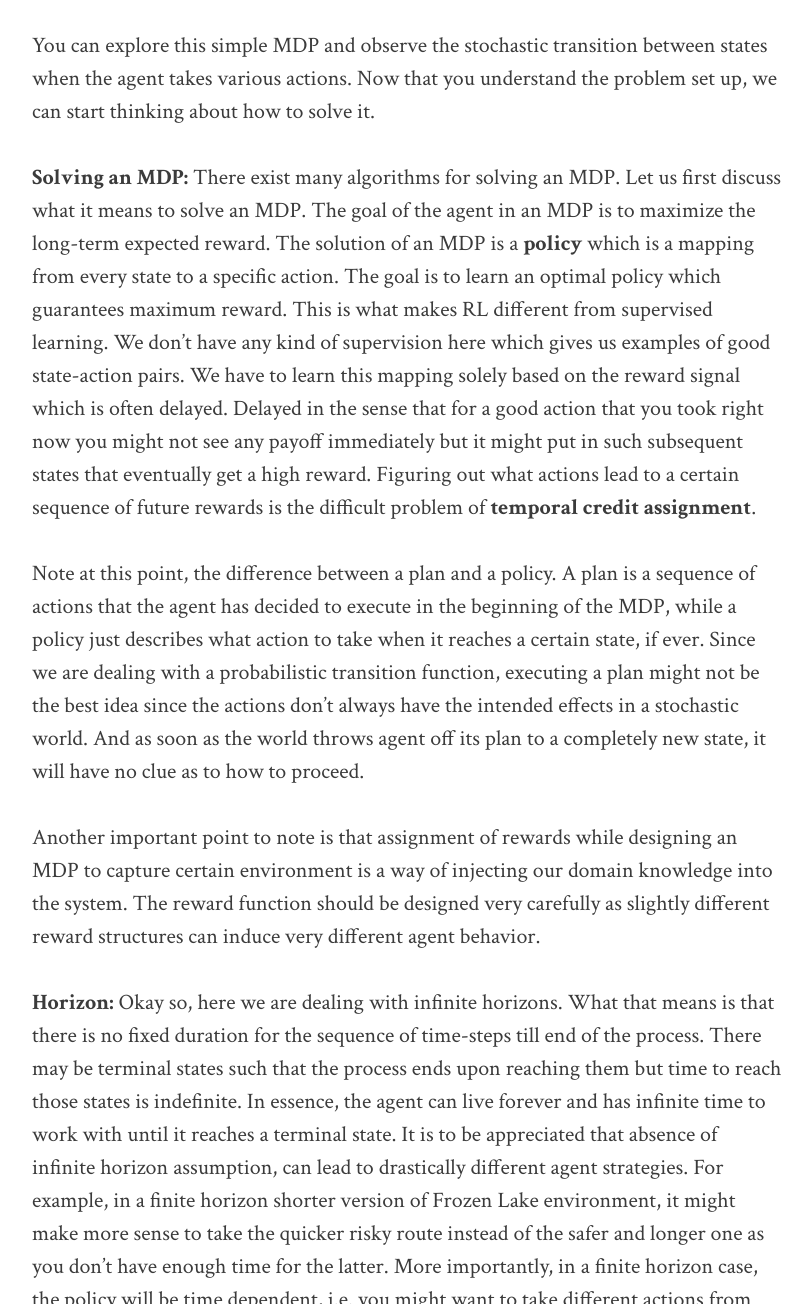
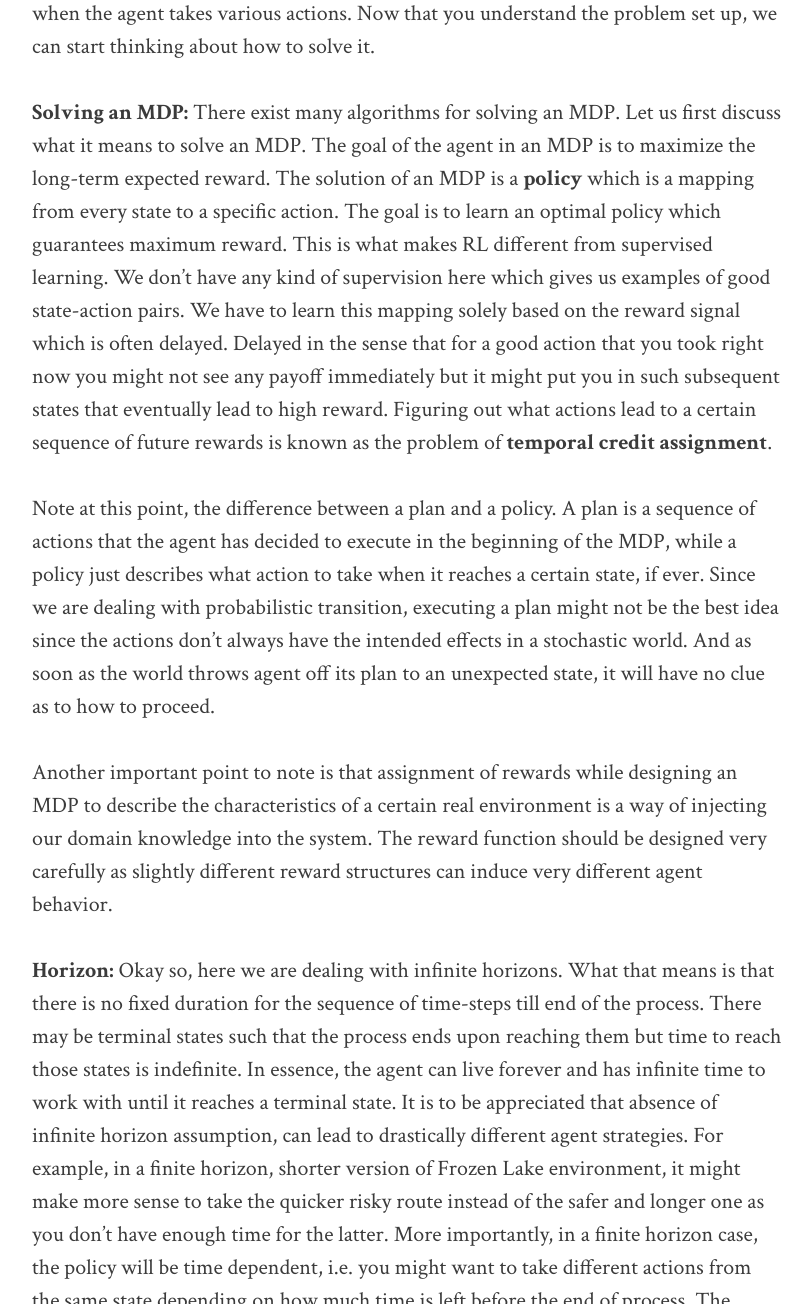
Before and after one commit to jaindeepali/jaindeepali.github.com, a Jekyll site: the page built from _posts/2017-09-26-Reinforcement-Learning-Notes-1.md, in a window 1280 px wide and 1400 px high, scrolled down 1514 px, cut to the strip 96-1400 px from the top of the window. Shown: the whole strip, without its empty margins (233-1045 px from the left). Built offline with Jekyll 4.4.1, drawn with Linux system fonts in a browser that asks for light colours; formulas are drawn with MathJax 3; comment, search, counter and statistics services are not loaded; some of the changed text lies outside the part shown.

Commit message:
Fix Typos

```diff
--- a/_posts/2017-09-26-Reinforcement-Learning-Notes-1.md
+++ b/_posts/2017-09-26-Reinforcement-Learning-Notes-1.md
@@ -14,26 +14,26 @@
 <!-- In this series of posts I will document my learnings from the course, the corresponding literature research and some experimentation. This is an exercise for me to revisit the content and explore some interesting research problems in more depth and to keep everything I have learned in one place. -->
 
 ### Reinforcement Learning Overview
-RL is a sub-field of artificial intelligence that deals with making agents learns to make decisions in new environments. The agents should learn by interacting with the environment and observing occasional reward (or reinforcement) signals rather than from direct supervision. <!-- Since you are here, I am sure you know how RL is awesome and has been used to solve all kinds of exciting problems. Okay, enough talk! Let's get to the real stuff. -->
+RL is a sub-field of artificial intelligence that deals with making agents learn to make decisions in new environments. The agents should learn by interacting with the environment and observing occasional reward (or reinforcement) signals rather than from direct supervision. <!-- Since you are here, I am sure you know how RL is awesome and has been used to solve all kinds of exciting problems. Okay, enough talk! Let's get to the real stuff. -->
 
 ### Markov Decision Process
-**Definition:** The single agent reinforcement learning problem is usually formalized using the classical concept of Markov Decision Processes. An MDP is characterized by the tuple $\langle S, A, R(s,a), T(s,a,s') \rangle$. Consider an environment with $n$ states. $S$ denotes the set of all states in the environment. The environment is stochastic and stationary. An agent interacting with this environment can take an action out of the $A$ of available actions in any state s. The probability of transitioning from a state, $s$ to the next state, $s'$ after the agent has taken an action $a$, is given by the transition function $T(s,a,s')$. $T$ represents the set of rules or physics of the environment. The Markovian property holds i.e. only the current states matters in deciding the probability of transition to next state. Thus agents actions have consequences in the environment as they influence the probability distribution of transition to next state. $R(s,a)$ represents the scalar reward that the agent receives for taking an action a in state s. The process of observing a state, taking an action, receiving the reward and moving to the next state keeps repeating till the end of the episode.
 
+**Definition:** The single agent reinforcement learning problem is usually formalized using the classical concept of a Markov Decision Process. An MDP is characterized by the tuple $\langle S, A, R(s,a), T(s,a,s') \rangle$. Consider an environment with $n$ states. $S$ denotes the set of all states in the environment. Let the environment be stochastic but stationary. An agent interacting with this environment can take an action from the set $A$ of available actions in any state s. The probability of transitioning from a state, $s$ to the next state, $s'$ after the agent has taken an action $a$, is given by the transition function $T(s,a,s')$. $T$ represents the set of rules for progression or *physics* of the environment. Notice the Markovian assumption here i.e. the probability of transition to next state depends only on the current state and action. Thus agents actions have consequences in the environment as they influence the probability distribution of transition to next state. $R(s,a)$ represents the scalar reward that the agent receives for taking an action a in state s. The process of observing a state, taking an action, receiving the reward and moving to the next state keeps repeating till the end of the episode.
 <!-- Charles and Michael take the example of a grid world to explain MDPs. That example is very similar to the frozen lake environment in [OpenAI Gym](https://gym.openai.com/envs/FrozenLake-v0/).  -->
-Consider the frozen lake environment in [OpenAI Gym](https://gym.openai.com/envs/FrozenLake-v0/). Let us play with this environment to get the hang of the concept of MDPs. Install gym from [here](https://github.com/openai/gym) and get started.
+Consider the frozen lake environment in [OpenAI Gym](https://gym.openai.com/envs/FrozenLake-v0/). Let us play with this environment to get the hang of the MDP concept. Install gym from [here](https://github.com/openai/gym) and get started.
 
 {% gist jaindeepali/d08505b9ab35661b47e324dc391cde4a %}
 <!-- {% include jupyter_notebooks/gym_demo.md %} -->
 
 You can explore this simple MDP and observe the stochastic transition between states when the agent takes various actions. Now that you understand the problem set up, we can start thinking about how to solve it.
 
-**Solving an MDP:** There exist many algorithms for solving an MDP. Let us first discuss what it means to solve an MDP. The goal of the agent in an MDP is to maximize the long-term expected reward. The solution of an MDP is a **policy** which is a mapping from every state to a specific action. The goal is to learn an optimal policy which guarantees maximum reward. This is what makes RL different from supervised learning. We don't have any kind of supervision here which gives us examples of good state-action pairs. We have to learn this mapping solely based on the reward signal which is often delayed. Delayed in the sense that for a good action that you took right now you might not see any payoff immediately but it might put in such subsequent states that eventually get a high reward. Figuring out what actions lead to a certain sequence of future rewards is the difficult problem of **temporal credit assignment**.
+**Solving an MDP:** There exist many algorithms for solving an MDP. Let us first discuss what it means to solve an MDP. The goal of the agent in an MDP is to maximize the long-term expected reward. The solution of an MDP is a **policy** which is a mapping from every state to a specific action. The goal is to learn an optimal policy which guarantees maximum reward. This is what makes RL different from supervised learning. We don't have any kind of supervision here which gives us examples of good state-action pairs. We have to learn this mapping solely based on the reward signal which is often delayed. Delayed in the sense that for a good action that you took right now you might not see any payoff immediately but it might put you in such subsequent states that eventually lead to high reward. Figuring out what actions lead to a certain sequence of future rewards is known as the problem of **temporal credit assignment**.
 
-Note at this point, the difference between a plan and a policy. A plan is a sequence of actions that the agent has decided to execute in the beginning of the MDP, while a policy just describes what action to take when it reaches a certain state, if ever. Since we are dealing with a probabilistic transition function, executing a plan might not be the best idea since the actions don't always have the intended effects in a stochastic world. And as soon as the world throws agent off its plan to a completely new state, it will have no clue as to how to proceed.
+Note at this point, the difference between a plan and a policy. A plan is a sequence of actions that the agent has decided to execute in the beginning of the MDP, while a policy just describes what action to take when it reaches a certain state, if ever. Since we are dealing with probabilistic transition, executing a plan might not be the best idea since the actions don't always have the intended effects in a stochastic world. And as soon as the world throws agent off its plan to an unexpected state, it will have no clue as to how to proceed.
 
-Another important point to note is that assignment of rewards while designing an MDP to capture certain environment is a way of injecting our domain knowledge into the system. The reward function should be designed very carefully as slightly different reward structures can induce very different agent behavior.
+Another important point to note is that assignment of rewards while designing an MDP to describe the characteristics of a certain real environment is a way of injecting our domain knowledge into the system. The reward function should be designed very carefully as slightly different reward structures can induce very different agent behavior.
 
-**Horizon:** Okay so, here we are dealing with infinite horizons. What that means is that there is no fixed duration for the sequence of time-steps till end of the process. There may be terminal states such that the process ends upon reaching them but time to reach those states is indefinite. In essence, the agent can live forever and has infinite time to work with until it reaches a terminal state. It is to be appreciated that absence of infinite horizon assumption, can lead to drastically different agent strategies. For example, in a finite horizon shorter version of Frozen Lake environment, it might make more sense to take the quicker risky route instead of the safer and longer one as you don't have enough time for the latter. More importantly, in a finite horizon case, the policy will be time dependent, i.e. you might want to take different actions from the same state depending on how much time is left before the end of process. The policy no longer remains stationary as in infinite horizon case.
+**Horizon:** Okay so, here we are dealing with infinite horizons. What that means is that there is no fixed duration for the sequence of time-steps till end of the process. There may be terminal states such that the process ends upon reaching them but time to reach those states is indefinite. In essence, the agent can live forever and has infinite time to work with until it reaches a terminal state. It is to be appreciated that absence of infinite horizon assumption, can lead to drastically different agent strategies. For example, in a finite horizon, shorter version of Frozen Lake environment, it might make more sense to take the quicker risky route instead of the safer and longer one as you don't have enough time for the latter. More importantly, in a finite horizon case, the policy will be time dependent, i.e. you might want to take different actions from the same state depending on how much time is left before the end of process. The policy no longer remains stationary as in infinite horizon case.
 
 Alright! This gives us a pretty good understanding of the formal set-up of Markov Decision Process. As I mentioned in the beginning, this is the most popular framework for many Reinforcement Learning tasks. But, it is to be remembered that this is not the *only* framework. There exist scenarios where this framework is not sufficient to model all the complexity of the environment, for example, in the case of partially observed states or multi-agent environments. Moreover, other frameworks exist, such as [predictive state representations](http://web.eecs.umich.edu/~baveja/Papers/psr.pdf) which provide a *non-Markov* way of representing dynamical systems. Different formalisms have their own pros and cons. Each one lends itself naturally to a certain environment and facilitate learning in that environment when others don't. Choosing a good representation itself should be seen as a part of the solution of the general problem of creating intelligent agents. That said, MDPs are often very successful in modeling many scenarios and thus, it is a great place to start getting a deeper understanding into the subject of Reinforcement Learning.
 
```
